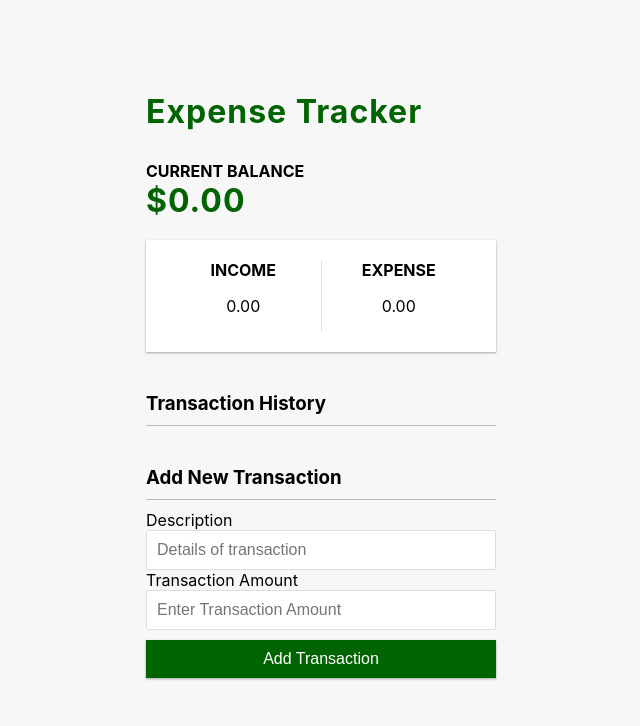
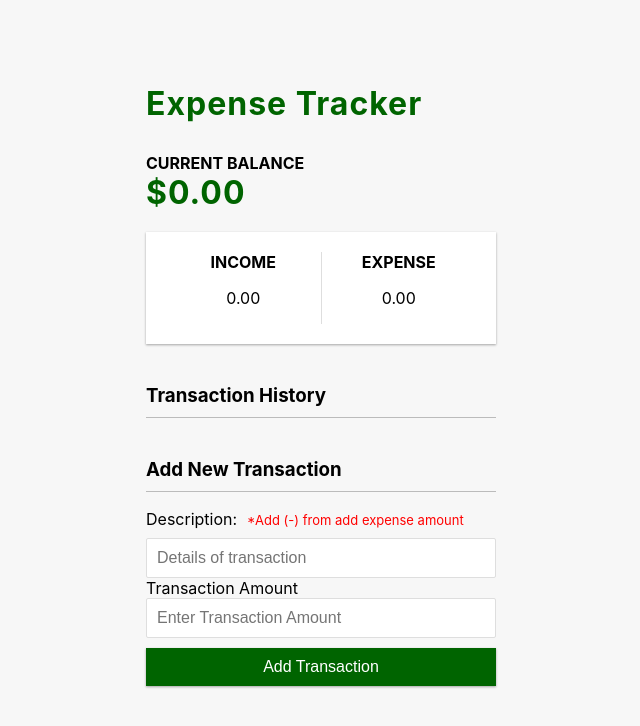
Before and after one commit to yasirshahid/expense-record-app, a React (Create React App) app: page / in a window 1280 px wide. Shown: the top 726 px of the page, without its empty margins (319-959 px from the left). Built offline with nearby package versions, Linux system fonts and the light colour scheme.

Commit message:
update Description

```diff
--- a/src/App.css
+++ b/src/App.css
@@ -149,7 +149,11 @@ input[type='number'] {
 .list li:hover .delete-btn {
   opacity: 1;
 }
-
+.h6{
+  color: red;
+  font-size: small;
+  margin-left: 10px;
+}
 
 @media (max-width: 320px) {
   .container {
--- a/src/components/AddTranscation.js
+++ b/src/components/AddTranscation.js
@@ -22,11 +22,14 @@ const AddTransaction = () =>{
     return(
         <div>
             <h3> Add New Transaction </h3>
+
             <form onSubmit={onSubmit}>
                 <div className="from-control">
                     <lable htmlFor="description">
-                        Description
+                        Description:
+
                     </lable>
+                    <label className="h6"> *Add (-) from add expense amount </label>
                     <input type="text"
                            id="description"
                            placeholder="Details of transaction"
```
